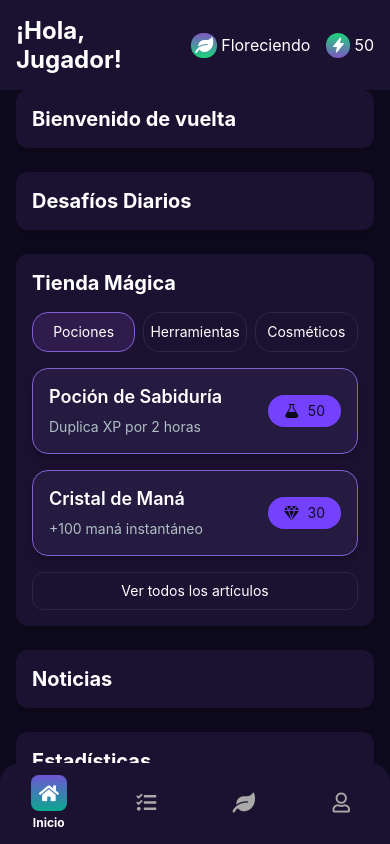
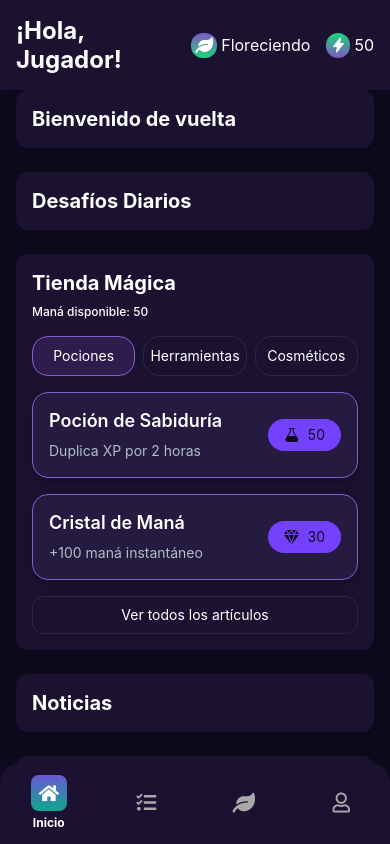
Before and after one commit to codesebastianvega/mana-bloom-app, a React Native app: screen /HomeScreen in a window 390 px wide. Built offline with nearby package versions, Linux system fonts and the light colour scheme.

Commit message:
feat(state): add global context for mana and plant state

```diff
--- a/src/components/home/MagicShopSection.js
+++ b/src/components/home/MagicShopSection.js
@@ -1,6 +1,6 @@
 // [MB] Módulo: Home / Componente: MagicShopSection
 // Afecta: HomeScreen
-// Propósito: Sección placeholder para la tienda mágica
+// Propósito: Sección de tienda mágica con tabs y maná disponible
 // Puntos de edición futura: integrar productos y navegación
 // Autor: Codex - Fecha: 2025-08-12
 
@@ -9,6 +9,7 @@ import { View, Text, Pressable } from "react-native";
 import styles from "./MagicShopSection.styles";
 import ShopItemCard from "./ShopItemCard";
 import { ShopColors } from "../../theme";
+import { useAppState } from "../../state/AppContext";
 
 const TABS = [
   { key: "potions", label: "Pociones" },
@@ -32,10 +33,12 @@ const SHOP_ITEMS = {
 
 export default function MagicShopSection() {
   const [activeTab, setActiveTab] = useState("potions");
+  const { mana } = useAppState();
 
   return (
     <View style={styles.container}>
       <Text style={styles.title}>Tienda Mágica</Text>
+      <Text style={styles.manaText}>Maná disponible: {mana}</Text>
 
       <View style={styles.tabsRow}>
         {TABS.map((tab, index) => {
--- a/src/components/home/MagicShopSection.styles.js
+++ b/src/components/home/MagicShopSection.styles.js
@@ -24,6 +24,11 @@ export default StyleSheet.create({
   title: {
     ...Typography.h2,
     color: Colors.text,
+  },
+  manaText: {
+    ...Typography.caption,
+    color: Colors.text,
+    marginTop: Spacing.small,
   },
   tabsRow: {
     flexDirection: "row",
--- a/src/screens/HomeScreen.js
+++ b/src/screens/HomeScreen.js
@@ -1,6 +1,6 @@
 // [MB] Módulo: Home / Pantalla: HomeScreen
 // Afecta: HomeScreen (layout principal)
-// Propósito: Renderizar secciones placeholder de inicio
+// Propósito: Renderizar secciones de inicio y mostrar estado global
 // Puntos de edición futura: conectar datos reales y navegación
 // Autor: Codex - Fecha: 2025-08-12
 
@@ -15,15 +15,14 @@ import MagicShopSection from "../components/home/MagicShopSection";
 import NewsFeedSection from "../components/home/NewsFeedSection";
 import StatsQuickTiles from "../components/home/StatsQuickTiles";
 import EventBanner from "../components/home/EventBanner";
+import { useAppState } from "../state/AppContext";
 
 export default function HomeScreen() {
+  const { mana, plantState } = useAppState();
+
   return (
     <SafeAreaView style={styles.container}>
-      <HomeScreenHeader
-        userName="Jugador"
-        manaCount={50}
-        plantState="Floreciendo"
-      />
+      <HomeScreenHeader userName="Jugador" manaCount={mana} plantState={plantState} />
       <ScrollView
         contentContainerStyle={{
           paddingHorizontal: Spacing.base,
--- /dev/null
+++ b/src/state/AppContext.js
@@ -0,0 +1,50 @@
+// [MB] Módulo: Estado / Archivo: AppContext
+// Afecta: toda la app
+// Propósito: Proveer estado global para maná y estado de la planta
+// Puntos de edición futura: persistencia con AsyncStorage
+// Autor: Codex - Fecha: 2025-08-12
+
+import React, { createContext, useContext, useReducer } from "react";
+
+const AppStateContext = createContext();
+const AppDispatchContext = createContext();
+
+const initialState = { mana: 50, plantState: "Floreciendo" };
+
+function appReducer(state, action) {
+  switch (action.type) {
+    case "SET_MANA":
+      return { ...state, mana: action.payload };
+    case "SET_PLANT_STATE":
+      return { ...state, plantState: action.payload };
+    default:
+      return state;
+  }
+}
+
+export function AppProvider({ children }) {
+  const [state, dispatch] = useReducer(appReducer, initialState);
+  return (
+    <AppStateContext.Provider value={state}>
+      <AppDispatchContext.Provider value={dispatch}>
+        {children}
+      </AppDispatchContext.Provider>
+    </AppStateContext.Provider>
+  );
+}
+
+export function useAppState() {
+  const context = useContext(AppStateContext);
+  if (context === undefined) {
+    throw new Error("useAppState must be used within an AppProvider");
+  }
+  return context;
+}
+
+export function useAppDispatch() {
+  const context = useContext(AppDispatchContext);
+  if (context === undefined) {
+    throw new Error("useAppDispatch must be used within an AppProvider");
+  }
+  return context;
+}
```
Also changed, not shown: App.js (+9 -0 lines).
